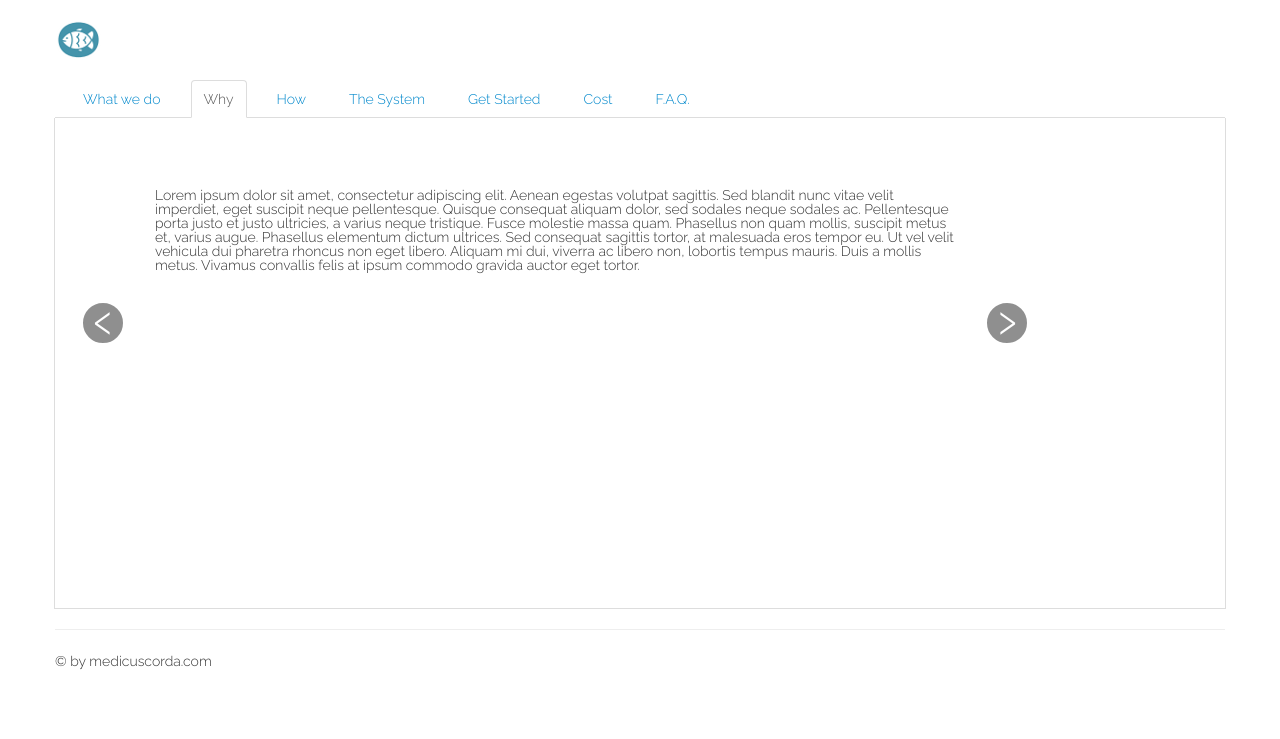
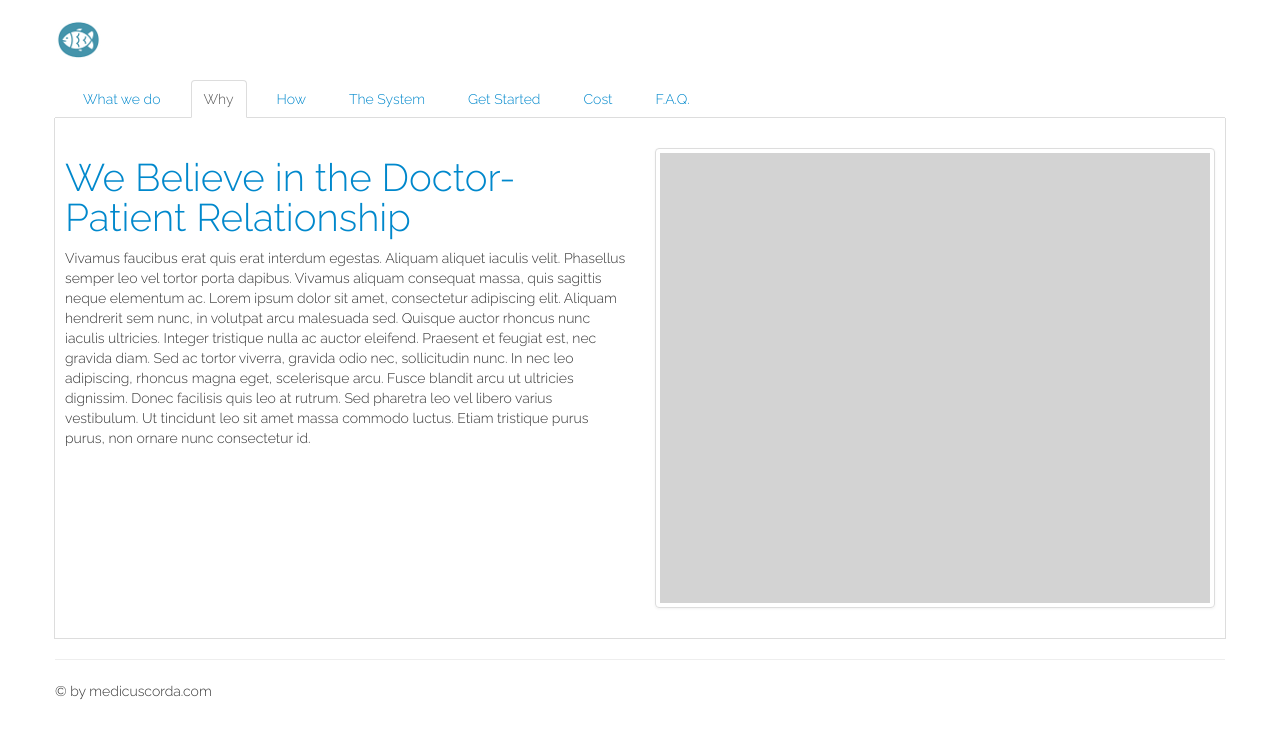
Before and after one commit to nervoustwit/mingus, a PHP site: page /why.html in a window 1280 px wide. Shown: the top 739 px of the page. Run offline with PHP 8.4, Linux system fonts and the light colour scheme.

Commit message:
Made changes to the HTML mockup

```diff
--- a/public/css/medicus-corda.css
+++ b/public/css/medicus-corda.css
@@ -46,6 +46,7 @@ div.main-content {
     z-index: 5;
     margin: 0px;
     list-style: none outside none;
+
 }
 
 
@@ -58,6 +59,7 @@ div.main-content {
     text-indent: -999px;
     background-color: rgba(255, 255, 255, 0.25);
     border-radius: 5px 5px 5px 5px;
+    border: solid 1px #00b3ee;
 }
 
 .carousel-inner {
--- a/public/why.html
+++ b/public/why.html
@@ -53,24 +53,20 @@
         <div class="container main-content-container">
             <div class="main-content">
             <!-- ?php echo $this->content; ? -->
-                <div id="myCarousel" class="carousel slide">
-                    <ol class="carousel-indicators">
-                        <li data-target="#myCarousel" data-slide-to="0" class="active"></li>
-                        <li data-target="#myCarousel" data-slide-to="1"></li>
-                        <li data-target="#myCarousel" data-slide-to="2"></li>
-                    </ol>
-                    <!-- Carousel items -->
-                    <div class="carousel-inner">
-                        <div class="active item">Lorem ipsum dolor sit amet, consectetur adipiscing elit. Aenean egestas volutpat sagittis. Sed blandit nunc vitae velit imperdiet, eget suscipit neque pellentesque. Quisque consequat aliquam dolor, sed sodales neque sodales ac. Pellentesque porta justo et justo ultricies, a varius neque tristique. Fusce molestie massa quam. Phasellus non quam mollis, suscipit metus et, varius augue. Phasellus elementum dictum ultrices. Sed consequat sagittis tortor, at malesuada eros tempor eu. Ut vel velit vehicula dui pharetra rhoncus non eget libero. Aliquam mi dui, viverra ac libero non, lobortis tempus mauris. Duis a mollis metus. Vivamus convallis felis at ipsum commodo gravida auctor eget tortor. </div>
-                        <div class="item">Etiam a consectetur arcu. Duis faucibus eu sapien vitae sodales. Cras dignissim non quam volutpat placerat. In hac habitasse platea dictumst. Pellentesque felis risus, dapibus at tincidunt lobortis, malesuada tincidunt nibh. Aliquam pellentesque tempor vulputate. Etiam eu lorem fermentum, tincidunt elit id, varius nulla. Fusce ac massa sit amet odio posuere tincidunt ac sed velit. Nam sit amet malesuada libero. Integer ultricies purus vitae justo auctor aliquet. Cras eget pulvinar tortor. Suspendisse velit lorem, porta et pellentesque eget, elementum ac mi. Quisque vel eleifend nunc. </div>
-                        <div class="item">Praesent placerat vitae enim ac varius. Nam ullamcorper bibendum neque sed tincidunt. Aenean faucibus, eros et interdum adipiscing, arcu orci commodo nulla, eu suscipit risus eros sed sem. Curabitur convallis lorem id eros venenatis, nec tincidunt elit sagittis. Ut lacus tellus, rutrum vel ipsum in, feugiat pellentesque ante. Suspendisse id urna non nisl aliquet rhoncus. Integer mollis non magna ut vestibulum. Sed ultricies et sem vel mattis. Ut quis sagittis lacus. Sed rhoncus ac massa nec vehicula. Sed fringilla eros ac imperdiet hendrerit. Ut non tellus eget velit pharetra sagittis id ut nisi. Donec sem nisi, elementum ut nisi ut, porta ultrices nisi. Sed ullamcorper vitae lorem a tristique. Maecenas convallis pellentesque cursus. Aliquam in porttitor neque. </div>
+                <div class='row-fluid'>
+                    <div class='span6'>
+                        <div id="whyContent" class="">
+                            <h1>We Believe in the Doctor-Patient Relationship</h1>
+                            Vivamus faucibus erat quis erat interdum egestas. Aliquam aliquet iaculis velit. Phasellus semper leo vel tortor porta dapibus. Vivamus aliquam consequat massa, quis sagittis neque elementum ac. Lorem ipsum dolor sit amet, consectetur adipiscing elit. Aliquam hendrerit sem nunc, in volutpat arcu malesuada sed. Quisque auctor rhoncus nunc iaculis ultricies. Integer tristique nulla ac auctor eleifend. Praesent et feugiat est, nec gravida diam. Sed ac tortor viverra, gravida odio nec, sollicitudin nunc. In nec leo adipiscing, rhoncus magna eget, scelerisque arcu. Fusce blandit arcu ut ultricies dignissim. Donec facilisis quis leo at rutrum. Sed pharetra leo vel libero varius vestibulum. Ut tincidunt leo sit amet massa commodo luctus. Etiam tristique purus purus, non ornare nunc consectetur id.
+                        </div>
                     </div>
-                    <!-- Carousel nav -->
-                    <a class="carousel-control left" href="#myCarousel" data-slide="prev">&lsaquo;</a>
-                    <a class="carousel-control right" href="#myCarousel" data-slide="next">&rsaquo;</a>
+                    <div class="span6">
+                        <div class="thumbnail"><div class="fake-image"></div></div>
+                    </div>
                 </div>
             </div>
         </div>
+
         <div class="container">
             <hr>
             <footer>
```
Also changed, not shown: public/cost.html (+10 -14 lines), public/how.html (+10 -14 lines), public/system.html (+26 -7 lines).
